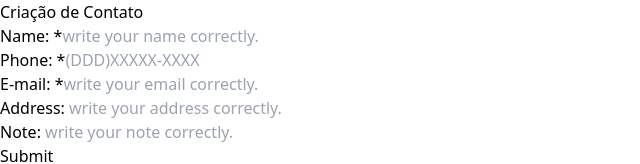
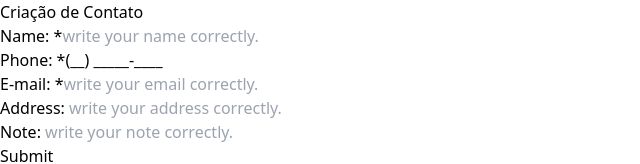
Before and after one commit to GabNasci/contact-list-react-app, a React (Vite) app: page / in a window 1280 px wide. Shown: the top 164 px of the page, without its empty margins (0-640 px from the left). Built offline with nearby package versions, Linux system fonts and the light colour scheme.

Commit message:
adding prime react and fixing input mask

```diff
--- a/package.json
+++ b/package.json
@@ -12,6 +12,7 @@
   "dependencies": {
     "@hookform/resolvers": "^3.9.0",
     "@types/react-input-mask": "^3.0.5",
+    "primereact": "^10.8.0",
     "react": "^18.3.1",
     "react-dom": "^18.3.1",
     "react-hook-form": "^7.52.1",
--- a/src/App.tsx
+++ b/src/App.tsx
@@ -3,9 +3,13 @@ import { Contact } from "./model/Contact";
 import ContactController from "./controller/ContactController";
 import { useForm } from "react-hook-form";
 import { zodResolver } from "@hookform/resolvers/zod";
-import InputMask from "react-input-mask"
+import { InputMask } from 'primereact/inputmask';
+import { useState } from "react";
+
 
 function App() {
+
+  const [value, setValue] = useState<string | undefined>("");
 
   const { register, handleSubmit, formState: { errors } } = useForm<Contact>({
     resolver: zodResolver(contactSchema)
@@ -31,7 +35,13 @@ function App() {
           <div className="flex flex-col gap-1">
             <label htmlFor="phone">Phone: <span className=" text-red-600">*</span></label>
 
-            <InputMask className="border border-black rounded-md p-1 w-96" {...register('phone')} id="phone" mask="(99) 99999-9999" placeholder="(DDD)XXXXX-XXXX" />
+            <InputMask
+              className="border border-black rounded-md p-1 w-96"
+              value={value}
+              onChange={(e) => setValue(e.target.value as string)}
+              mask="(99) 99999-9999"
+              placeholder="(99) 99999-9999"
+            />
             {errors.phone && <p className="text-red-600 text-sm">{errors.phone.message}</p>}
           </div>
           <div className="flex flex-col gap-1">
```
Also changed, not shown: 1 other file (tests, documents, lock files or other folders).
